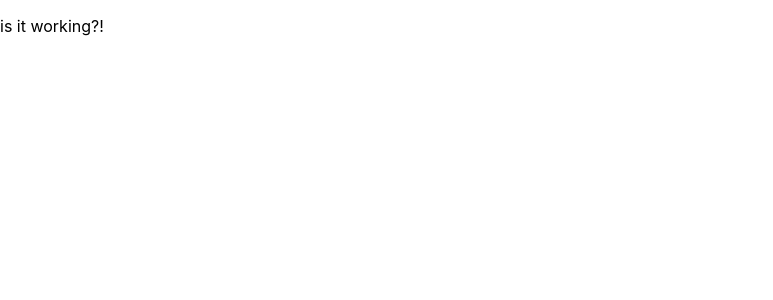
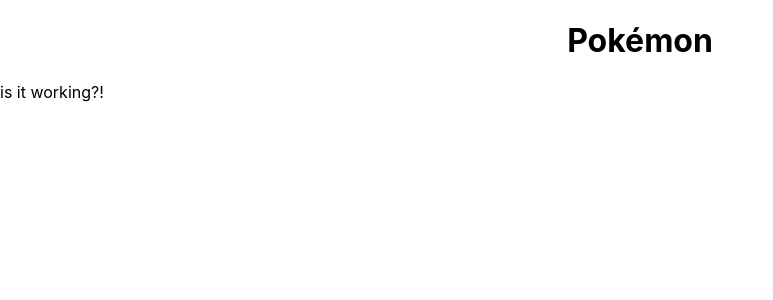
Before and after one commit to gmahima/react-pokedex, a Next.js app: page / in a window 1280 px wide. Shown: the top 300 px of the page, without its empty margins (0-773 px from the left). Built offline with nearby package versions, Linux system fonts and the light colour scheme.

Commit message:
add heading

```diff
--- a/components/Layout.js
+++ b/components/Layout.js
@@ -16,9 +16,14 @@
         <Head>
             <title>pokémon</title>
         </Head>
+        <Heading>Pokémon</Heading>
         {children}
         <GlobalStyle />
+
     </div>
 )
+const Heading = styled.h1`
+text-align: center;
 
+`
 export default Layout
```
